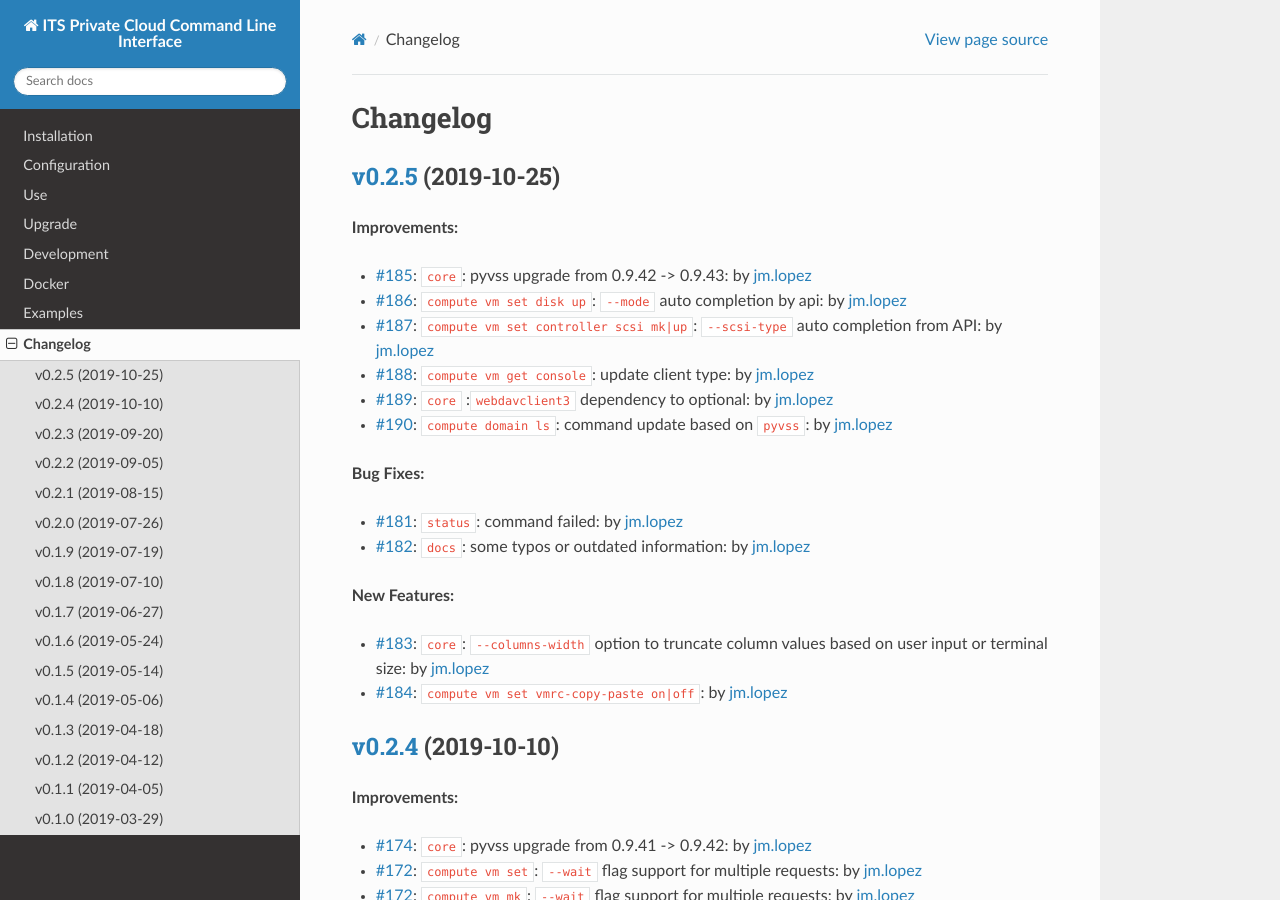
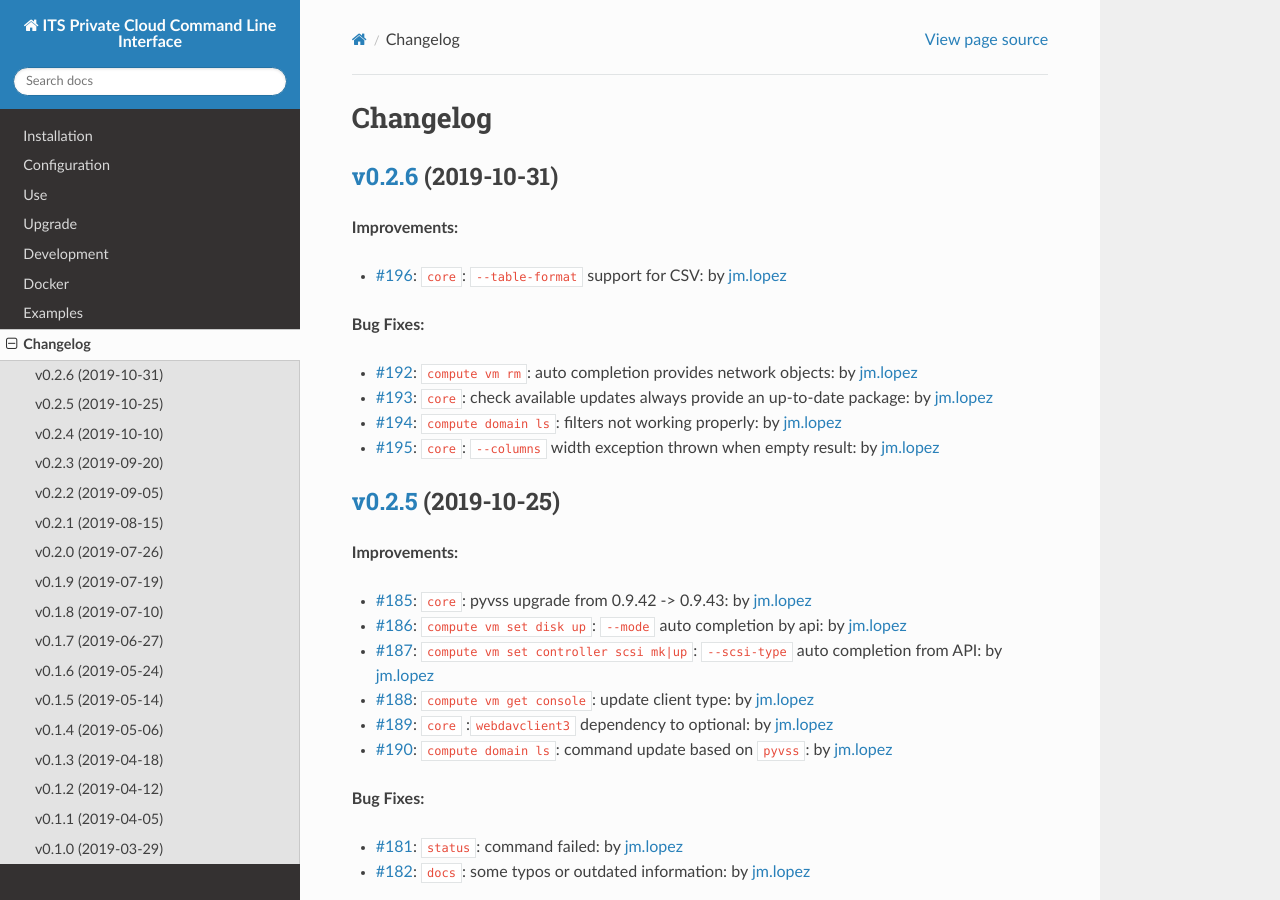
Before and after one commit to EIS-ITS/vss-cli, a Sphinx documentation site: the page built from docs/changelog.rst, in a window 1280 px wide and 900 px high. Built offline with Sphinx 7.4.7 and the Read the Docs theme 2.0.0, drawn with Linux system fonts in a browser that asks for light colours; the version number could not be read and is left out.

Commit message:
Issue #197: Version release v0.2.6 🎉 - Bump version: 0.2.6-dev4 → 0.2.6 - fixes #197

```diff
--- a/docs/changelog.rst
+++ b/docs/changelog.rst
@@ -1,6 +1,21 @@
 =========
 Changelog
 =========
+
+`v0.2.6 <https://gitlab-ee.eis.utoronto.ca/vss/vss-cli/tags/v0.2.6>`_ (2019-10-31)
+==================================================================================
+
+**Improvements:**
+
+- `#196 <https://gitlab-ee.eis.utoronto.ca/vss/vss-cli/issues/196>`_: ``core``: ``--table-format`` support for CSV: by `jm.lopez`_
+
+**Bug Fixes:**
+
+- `#192 <https://gitlab-ee.eis.utoronto.ca/vss/vss-cli/issues/192>`_: ``compute vm rm``: auto completion provides network objects: by `jm.lopez`_
+- `#193 <https://gitlab-ee.eis.utoronto.ca/vss/vss-cli/issues/193>`_: ``core``: check available updates always provide an up-to-date package: by `jm.lopez`_
+- `#194 <https://gitlab-ee.eis.utoronto.ca/vss/vss-cli/issues/194>`_: ``compute domain ls``: filters not working properly: by `jm.lopez`_
+- `#195 <https://gitlab-ee.eis.utoronto.ca/vss/vss-cli/issues/195>`_: ``core``: ``--columns`` width exception thrown when empty result: by `jm.lopez`_
+
 
 `v0.2.5 <https://gitlab-ee.eis.utoronto.ca/vss/vss-cli/tags/v0.2.5>`_ (2019-10-25)
 ==================================================================================
--- a/docs/configure.rst
+++ b/docs/configure.rst
@@ -66,7 +66,7 @@ The following table summarizes the **general** area configuration parameters
 +---------------------------+--------+---------------------------------------------------------------------------------+
 | ``table_format``          | string | table formats supported by `python-tabulate`_: `plain`, `simple`, `github`,     |
 |                           |        | `grid`, `fancy_grid`, `pipe`, `orgtbl`, `rst`, `mediawiki`, `html`, `latex`,    |
-|                           |        | `latex_raw`, `latex_booktabs` or `tsv`.                                         |
+|                           |        | `latex_raw`, `latex_booktabs`, `tsv` or `csv`.                                  |
 +---------------------------+--------+---------------------------------------------------------------------------------+
 | ``check_for_updates``     | bool   | Check for ``vss-cli`` updates when a new token is generated.                    |
 +---------------------------+--------+---------------------------------------------------------------------------------+
```
Also changed, not shown: CHANGELOG.md (+12 -0 lines), .bumpversion.cfg, 3 other files.
